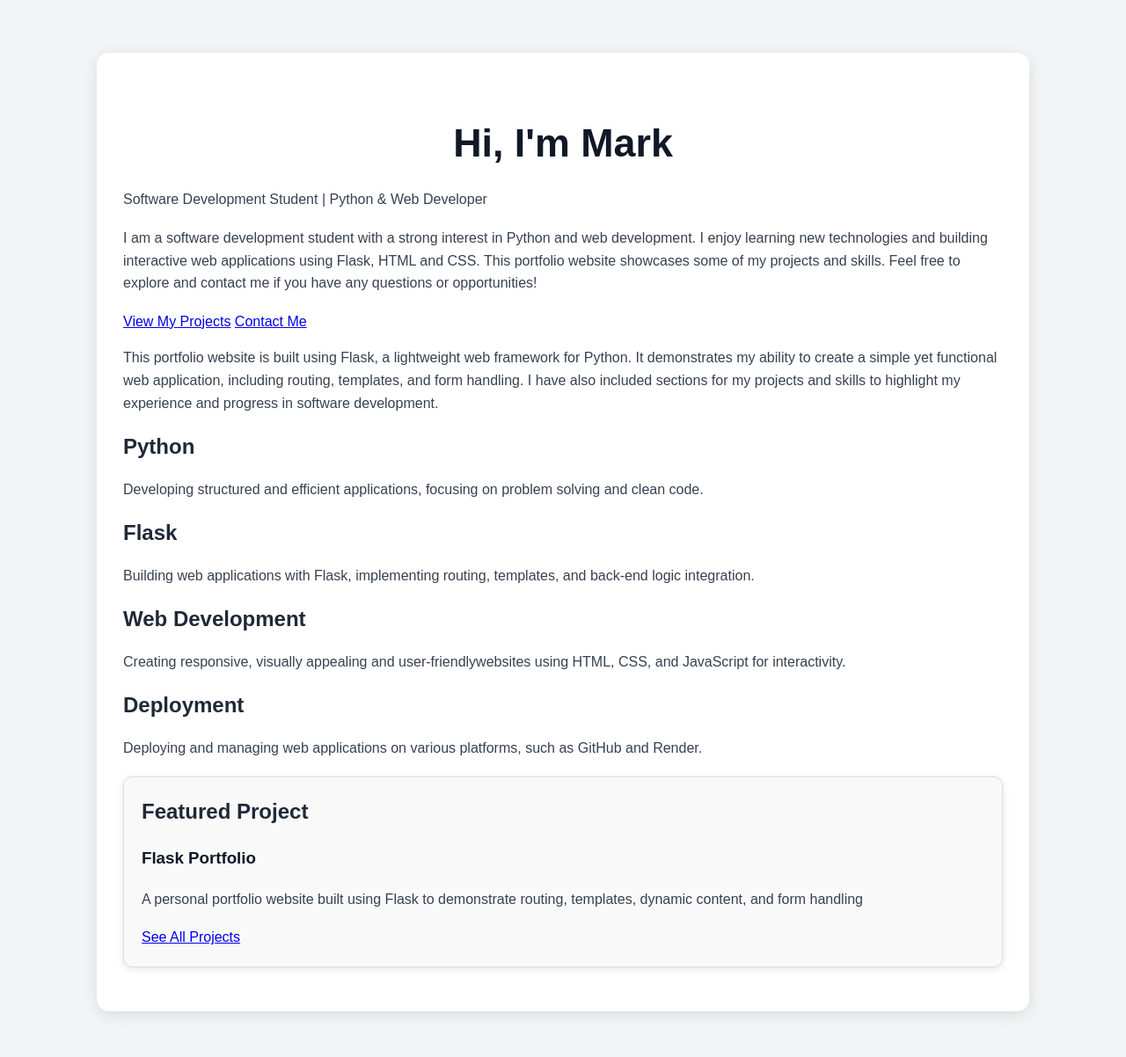
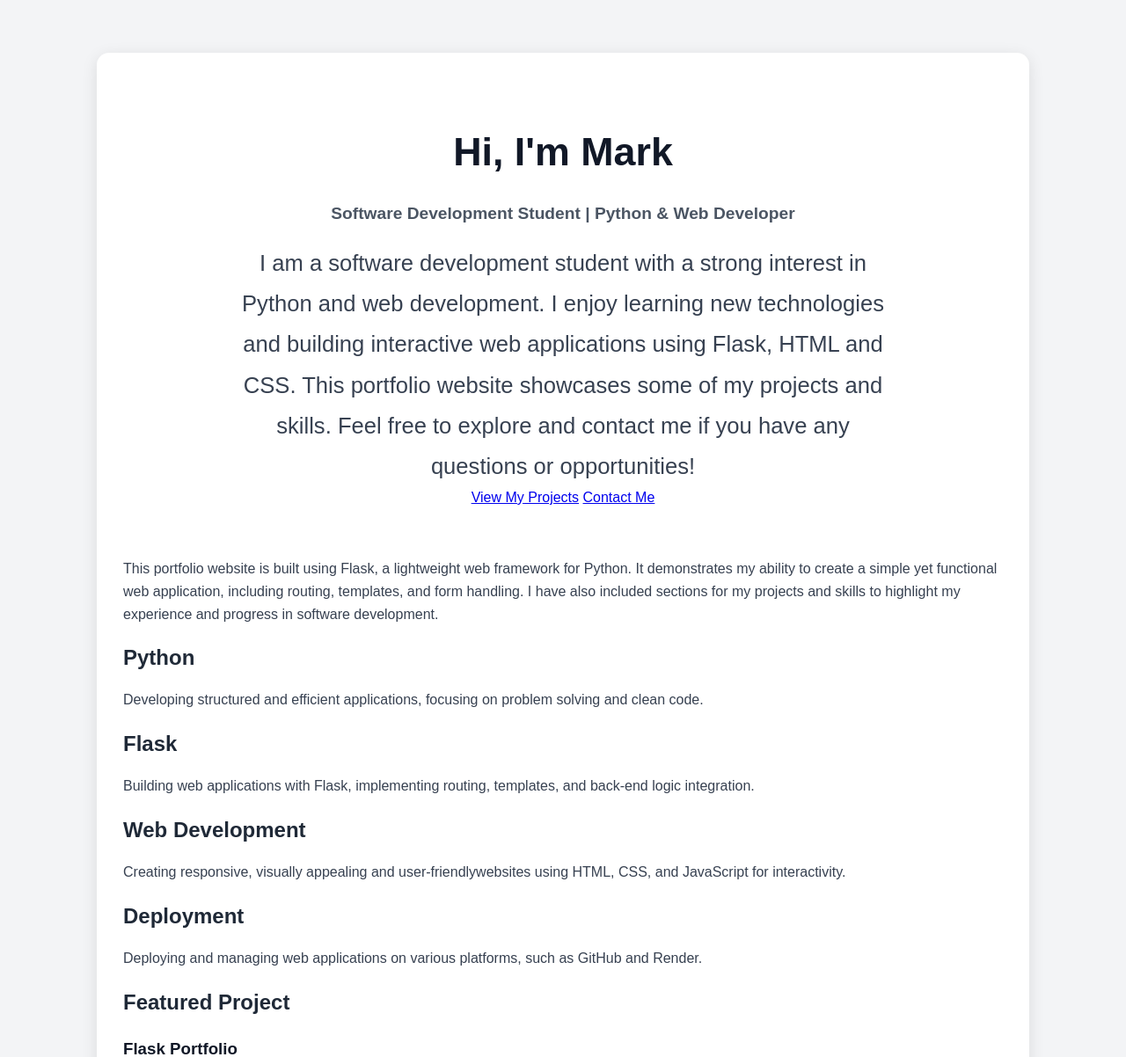
Before and after one commit to mdpos95-tech/flask-portfolio, a Flask app: page / in a window 1280 px wide. Shown: the part 56-1258 px from the top of the page at 88% size. Before the commit the page ends 1226 px from the top, so only its background shows below. Run offline with Flask 3, Linux system fonts and the light colour scheme.

Commit message:
improving css for index hero

```diff
--- a/static/css/style.css
+++ b/static/css/style.css
@@ -57,6 +57,27 @@ p {
     margin-bottom: 18px;
     color: #374151;
 }
+
+.hero {
+    text-align: center;
+    padding: 10px 10px 40px;
+}
+
+.hero-subtitle {
+    font-size: 1.2rem;
+    font-weight: 600;
+    color: #4b5563;
+    margin-bottom: 18px;
+}
+
+.hero-text {
+    max-width: 760px;
+    margin: 0 auto;
+    font-size: 1.6rem;
+    line-height: 1.8;
+}
+
+.hero-buttons
 
 
 .project-card {
```
